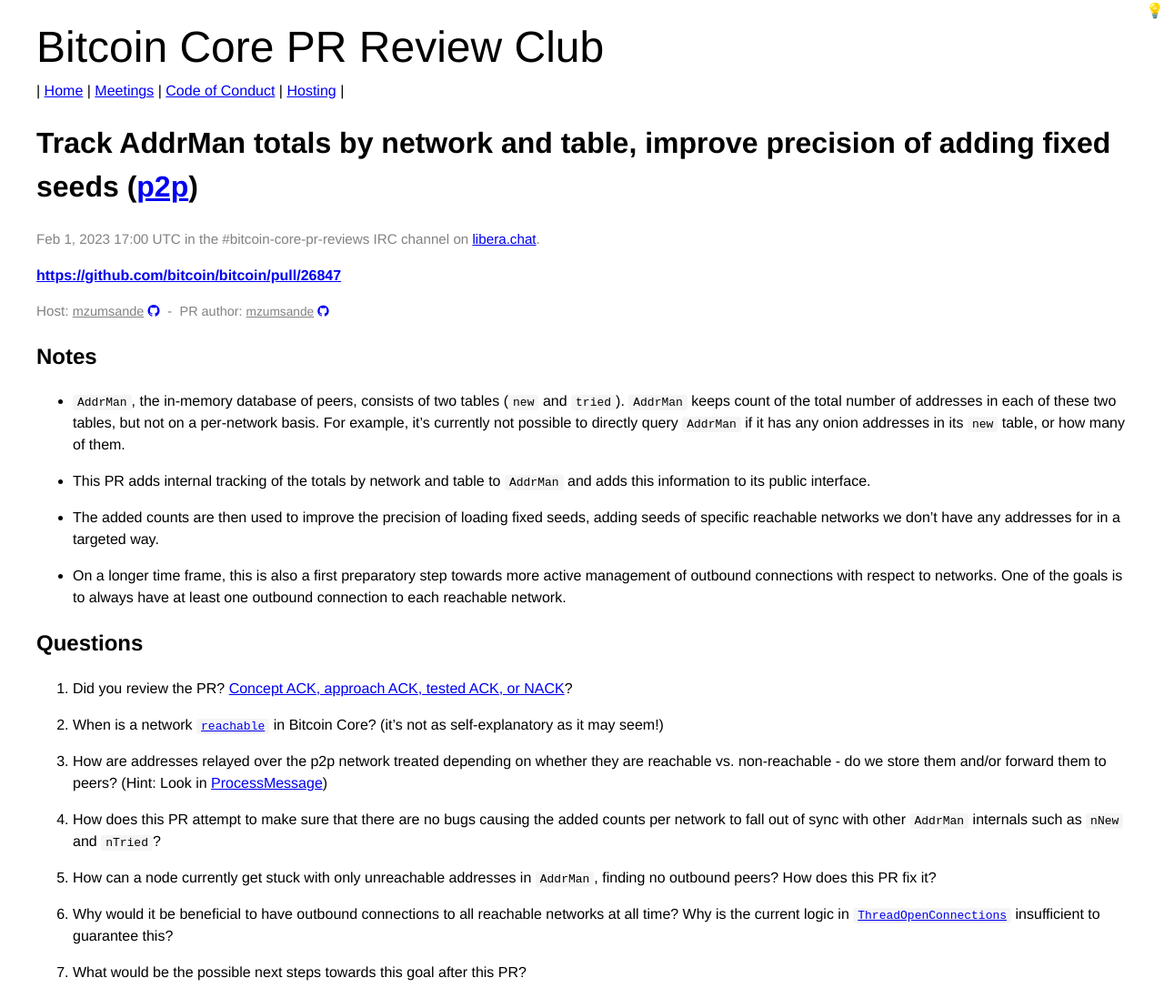
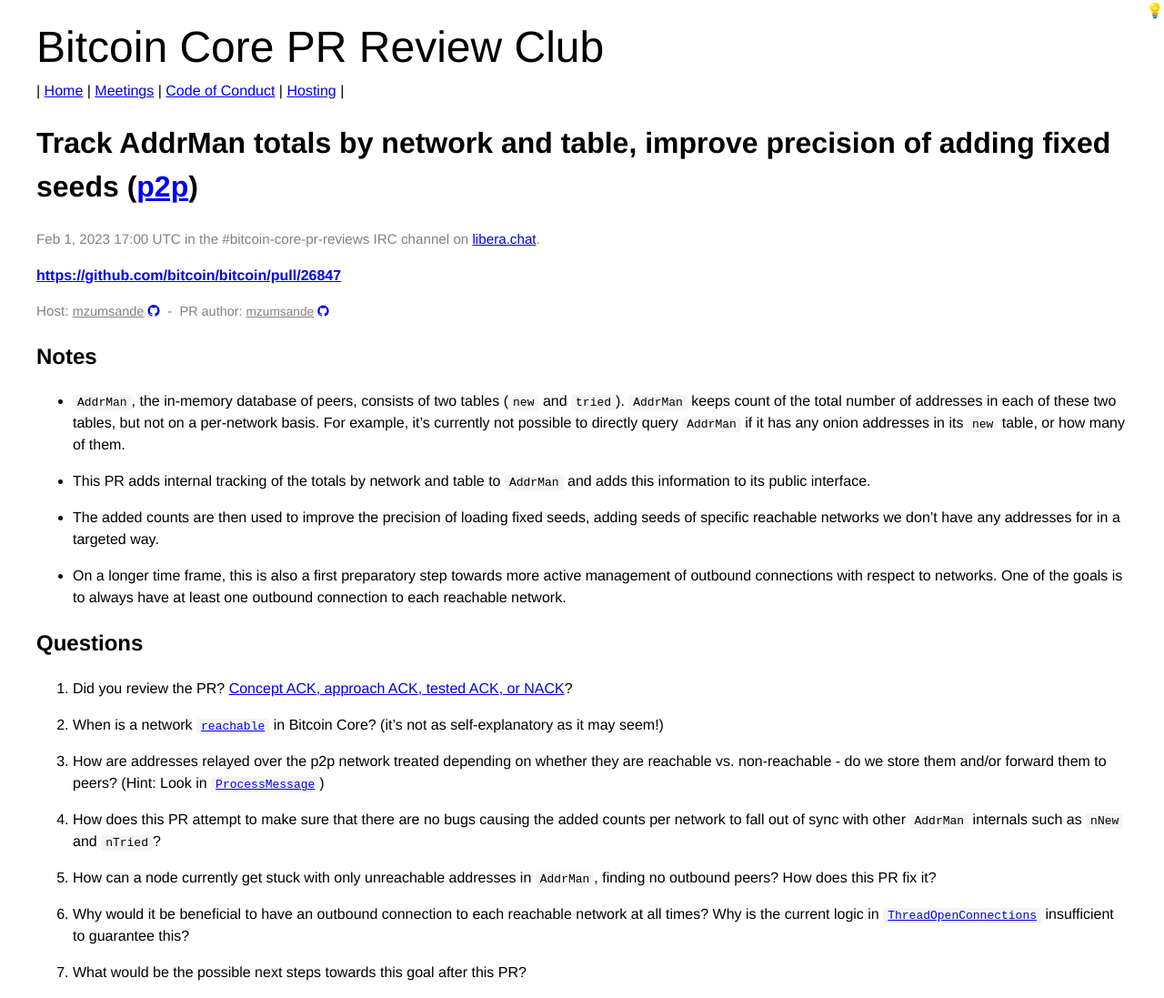
Before and after one commit to bitcoin-core-review-club/website, a Jekyll site: the page built from _posts/2023-02-01-#26847.md, in a window 1280 px wide. Shown: the whole page at 91% size. Built offline with Jekyll 4.4.1, drawn with Linux system fonts in a browser that asks for light colours.

Commit message:
minor edits to n26847

```diff
--- a/_posts/2023-02-01-#26847.md
+++ b/_posts/2023-02-01-#26847.md
@@ -11,6 +11,7 @@
 ---
 
 ## Notes
+
 - `AddrMan`, the in-memory database of peers, consists of two tables
 (`new` and `tried`). `AddrMan` keeps count of the total number of addresses
 in each of these two tables, but not on a per-network basis.
@@ -29,6 +30,7 @@
 to always have at least one outbound connection to each reachable network.
 
 ## Questions
+
 1. Did you review the PR? [Concept ACK, approach ACK, tested ACK, or NACK](https://github.com/bitcoin/bitcoin/blob/master/CONTRIBUTING.md#peer-review)?
 
 1. When is a network
@@ -37,7 +39,7 @@
 
 1. How are addresses relayed over the p2p network treated depending
 on whether they are reachable vs. non-reachable - do we store them and/or
-forward them to peers? (Hint: Look in [ProcessMessage](https://github.com/bitcoin/bitcoin/blob/ffc22b7d42c6360223508293b8c1f88b1a1a468b/src/net_processing.cpp#L3554))
+forward them to peers?  (Hint: Look in [`ProcessMessage`](https://github.com/bitcoin/bitcoin/blob/ffc22b7d42c6360223508293b8c1f88b1a1a468b/src/net_processing.cpp#L3554))
 
 1. How does this PR attempt to make sure that there are no bugs causing
 the added counts per network to fall out of sync with other `AddrMan` internals
@@ -46,8 +48,8 @@
 1. How can a node currently get stuck with only unreachable addresses in `AddrMan`,
 finding no outbound peers? How does this PR fix it?
 
-1. Why would it be beneficial to have outbound connections to
-all reachable networks at all time? Why is the current logic in
+1. Why would it be beneficial to have an outbound connection to
+each reachable network at all times? Why is the current logic in
 [`ThreadOpenConnections`](https://github.com/bitcoin/bitcoin/blob/ffc22b7d42c6360223508293b8c1f88b1a1a468b/src/net.cpp#L1578)
 insufficient to guarantee this?
 
```
